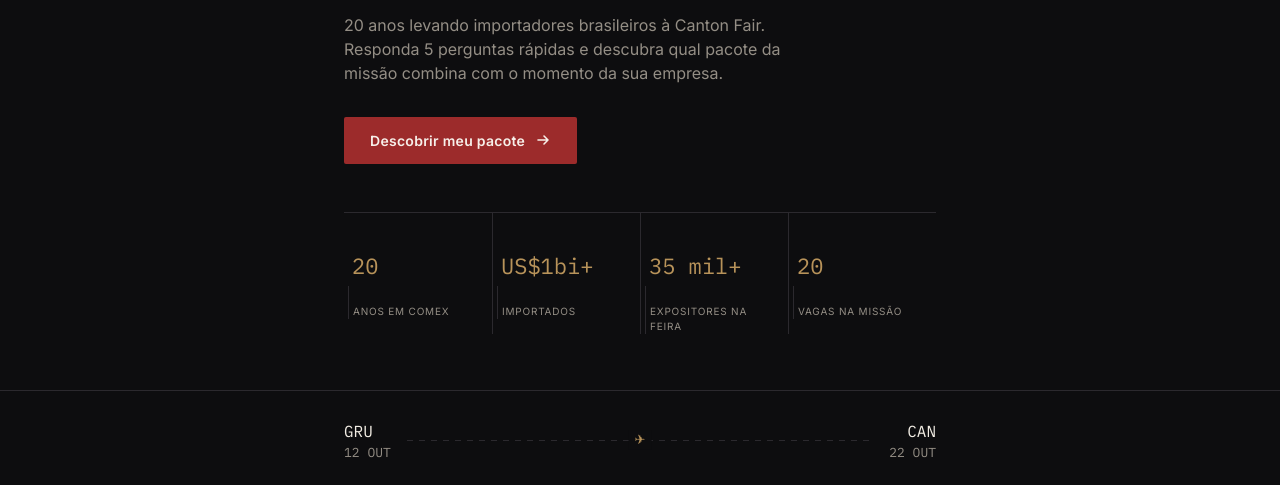
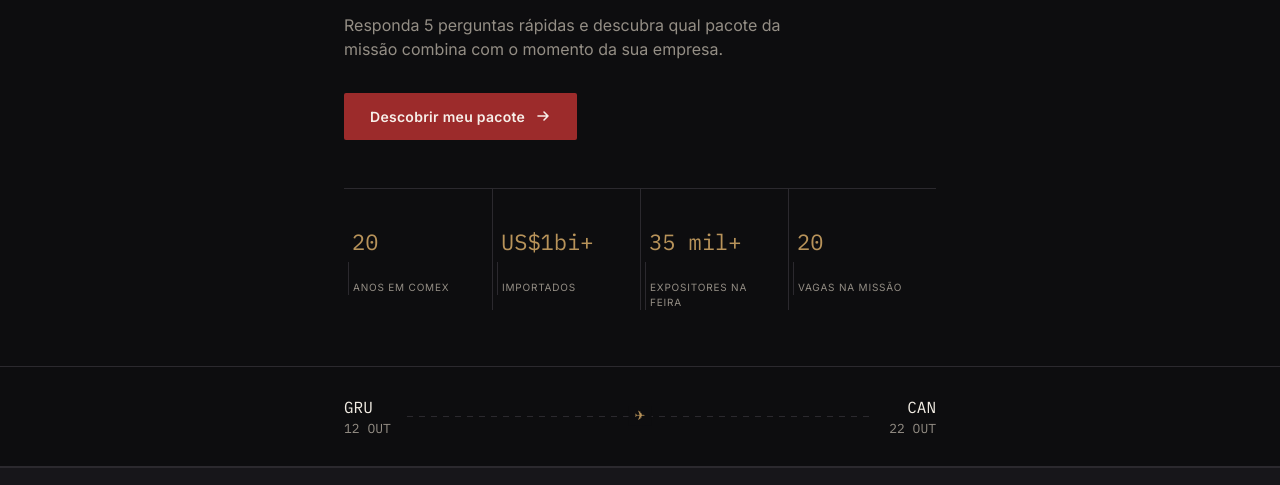
Before and after one commit to anakarolinaiclube-ux/missaochina2026, a plain HTML site: page index.html in a window 1280 px wide. Shown: the part 315-800 px from the top of the page. Drawn offline with Linux system fonts and the light colour scheme.

Commit message:
Update index.html

```diff
--- a/index.html
+++ b/index.html
@@ -390,7 +390,7 @@
     <div class="wrap hero-inner">
       <p class="eyebrow">Kaizen Consulting · Missão China 2026</p>
       <h1>Sua empresa <em>frente a frente</em><br>com os fabricantes da China.</h1>
-      <p class="lede">20 anos levando importadores brasileiros à Canton Fair. Responda 5 perguntas rápidas e descubra qual pacote da missão combina com o momento da sua empresa.</p>
+      <p class="lede">Responda 5 perguntas rápidas e descubra qual pacote da missão combina com o momento da sua empresa.</p>
       <button class="btn-primary" onclick="document.getElementById('quiz').scrollIntoView({behavior:'smooth'})">
         Descobrir meu pacote
         <svg viewBox="0 0 16 16" fill="none"><path d="M3 8h10M9 4l4 4-4 4" stroke="currentColor" stroke-width="1.6" stroke-linecap="round" stroke-linejoin="round"/></svg>
```
